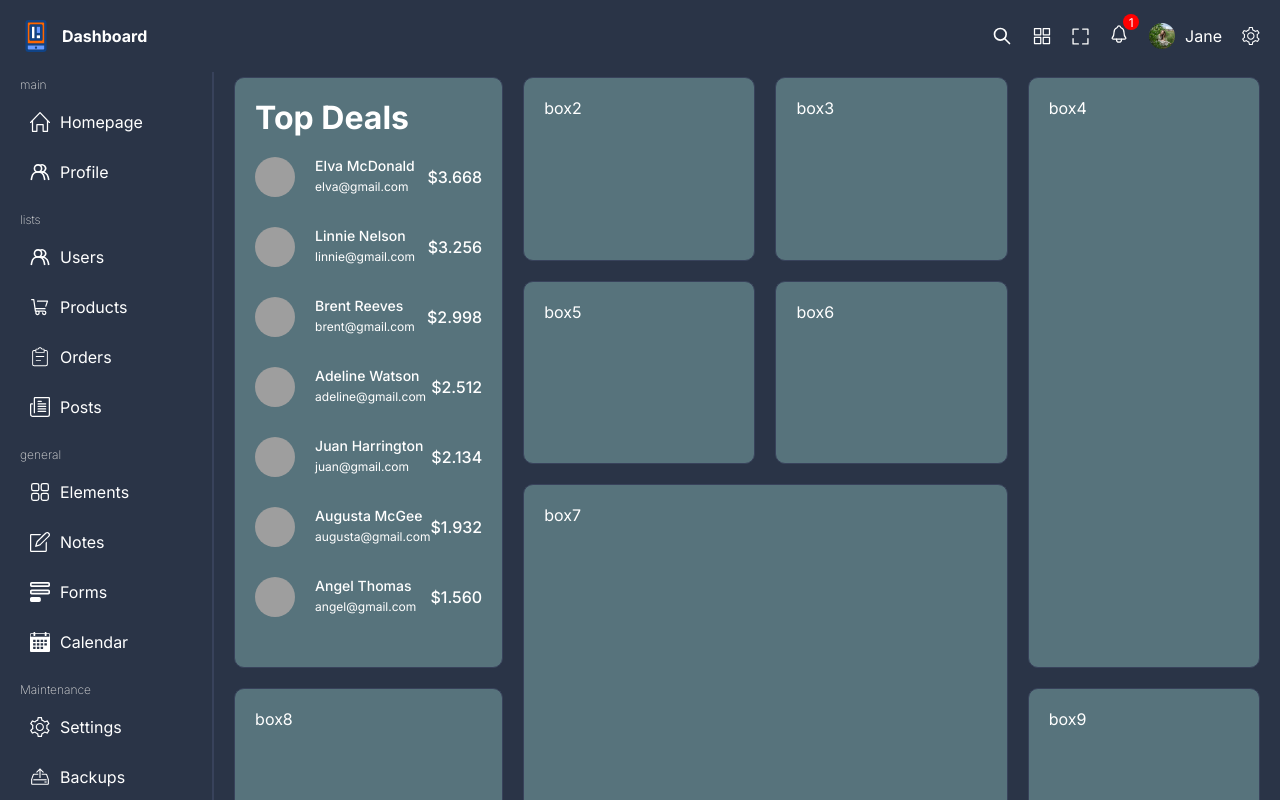
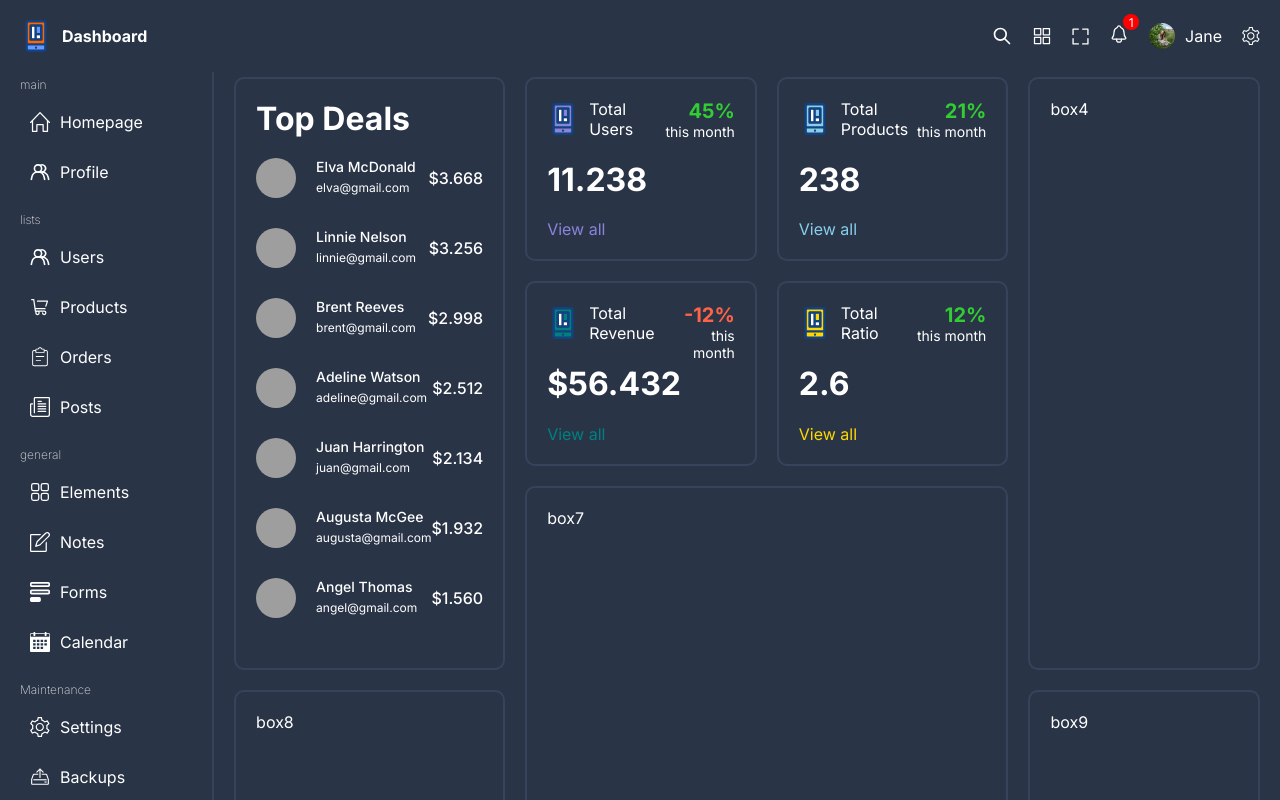
Before and after one commit to Andreeevna/Admin_Dashboard, a React (Vite) app: page / in a window 1280 px wide. Shown: the top 800 px of the page. Built offline with nearby package versions, Linux system fonts and the light colour scheme; grey boxes are pictures that could not be loaded.

Commit message:
the chartBox component is implemented

```diff
--- a/package.json
+++ b/package.json
@@ -13,6 +13,7 @@
     "react": "^18.2.0",
     "react-dom": "^18.2.0",
     "react-router-dom": "^6.22.3",
+    "recharts": "^2.12.3",
     "sass": "^1.72.0"
   },
   "devDependencies": {
--- /dev/null
+++ b/src/components/chartBox/ChartBox.tsx
@@ -0,0 +1,61 @@
+import { Link } from 'react-router-dom'
+import { Line, LineChart, ResponsiveContainer, Tooltip } from 'recharts'
+import './chartBox.scss'
+
+type Props = {
+	color: string
+	icon: string
+	title: string
+	dataKey: string
+	number: number | string
+	percentage: number
+	chartData: object[]
+}
+
+const ChartBox = (props: Props) => {
+	return (
+		<div className='chartBox'>
+			<div className='boxInfo'>
+				<div className='title'>
+					<img src={props.icon} alt='' />
+					<span>{props.title}</span>
+				</div>
+				<h1>{props.number}</h1>
+				<Link to='/' style={{ color: props.color }}>
+					View all
+				</Link>
+			</div>
+			<div className='chartInfo'>
+				<div className='chart'>
+					<ResponsiveContainer width='99%' height='100%'>
+						<LineChart data={props.chartData}>
+							<Tooltip
+								contentStyle={{ background: 'transparent', border: 'none' }}
+								labelStyle={{ display: 'none' }}
+								position={{ x: 10, y: 70 }}
+							/>
+							<Line
+								type='monotone'
+								dataKey={props.dataKey}
+								stroke={props.color}
+								strokeWidth={2}
+								dot={false}
+							/>
+						</LineChart>
+					</ResponsiveContainer>
+				</div>
+				<div className='texts'>
+					<span
+						className='percentage'
+						style={{ color: props.percentage < 0 ? 'tomato' : 'limegreen' }}
+					>
+						{props.percentage}%
+					</span>
+					<span className='duration'>this month</span>
+				</div>
+			</div>
+		</div>
+	)
+}
+
+export default ChartBox
--- /dev/null
+++ b/src/components/chartBox/chartBox.css
@@ -0,0 +1 @@
+.chartBox{display:flex;height:100%}.chartBox .boxInfo{flex:3;display:flex;flex-direction:column;justify-content:space-between}.chartBox .boxInfo .title{display:flex;align-items:center;gap:10px}.chartBox .charIfo{flex:2;flex-direction:column;justify-content:space-between}.chartBox .charIfo .chart{width:100%;height:100px}.chartBox .texts{display:flex;flex-direction:column;text-align:right}.chartBox .texts .percentage{font-weight:bold;font-size:20px}.chartBox .texts .duration{font-size:14px}
--- /dev/null
+++ b/src/components/chartBox/chartBox.scss
@@ -0,0 +1,43 @@
+.chartBox {
+	display: flex;
+	height: 100%;
+
+	.boxInfo {
+		flex: 3;
+		display: flex;
+		flex-direction: column;
+		justify-content: space-between;
+
+		.title {
+			display: flex;
+			align-items: center;
+			gap: 10px;
+		}
+	}
+
+	.charIfo {
+		flex: 2;
+		flex-direction: column;
+		justify-content: space-between;
+
+		.chart {
+			width: 100%;
+			height: 100px;
+		}
+	}
+
+	.texts {
+		display: flex;
+		flex-direction: column;
+		text-align: right;
+
+		.percentage {
+			font-weight: bold;
+			font-size: 20px;
+		}
+
+		.duration {
+			font-size: 14px;
+		}
+	}
+}
--- a/src/data.ts
+++ b/src/data.ts
@@ -166,3 +166,73 @@ export const topDealUsers = [
 		amount: '1.560',
 	},
 ]
+
+export const chartBoxUser = {
+	color: '#8884d8',
+	icon: '/userIcon.svg',
+	title: 'Total Users',
+	number: '11.238',
+	dataKey: 'users',
+	percentage: 45,
+	chartData: [
+		{ name: 'Sun', users: 400 },
+		{ name: 'Mon', users: 600 },
+		{ name: 'Tue', users: 500 },
+		{ name: 'Wed', users: 700 },
+		{ name: 'Thu', users: 400 },
+		{ name: 'Fri', users: 500 },
+		{ name: 'Sat', users: 450 },
+	],
+}
+
+export const chartBoxProduct = {
+	color: 'skyblue',
+	icon: '/productIcon.svg',
+	title: 'Total Products',
+	number: '238',
+	dataKey: 'products',
+	percentage: 21,
+	chartData: [
+		{ name: 'Sun', products: 400 },
+		{ name: 'Mon', products: 600 },
+		{ name: 'Tue', products: 500 },
+		{ name: 'Wed', products: 700 },
+		{ name: 'Thu', products: 400 },
+		{ name: 'Fri', products: 500 },
+		{ name: 'Sat', products: 450 },
+	],
+}
+export const chartBoxRevenue = {
+	color: 'teal',
+	icon: '/revenueIcon.svg',
+	title: 'Total Revenue',
+	number: '$56.432',
+	dataKey: 'revenue',
+	percentage: -12,
+	chartData: [
+		{ name: 'Sun', revenue: 400 },
+		{ name: 'Mon', revenue: 600 },
+		{ name: 'Tue', revenue: 500 },
+		{ name: 'Wed', revenue: 700 },
+		{ name: 'Thu', revenue: 400 },
+		{ name: 'Fri', revenue: 500 },
+		{ name: 'Sat', revenue: 450 },
+	],
+}
+export const chartBoxConversion = {
+	color: 'gold',
+	icon: '/conversionIcon.svg',
+	title: 'Total Ratio',
+	number: '2.6',
+	dataKey: 'ratio',
+	percentage: 12,
+	chartData: [
+		{ name: 'Sun', ratio: 400 },
+		{ name: 'Mon', ratio: 600 },
+		{ name: 'Tue', ratio: 500 },
+		{ name: 'Wed', ratio: 700 },
+		{ name: 'Thu', ratio: 400 },
+		{ name: 'Fri', ratio: 500 },
+		{ name: 'Sat', ratio: 450 },
+	],
+}
--- a/src/pages/home/Home.tsx
+++ b/src/pages/home/Home.tsx
@@ -1,4 +1,11 @@
+import ChartBox from '../../components/chartBox/ChartBox'
 import TopBox from '../../components/topBox/TopBox'
+import {
+	chartBoxConversion,
+	chartBoxProduct,
+	chartBoxRevenue,
+	chartBoxUser,
+} from '../../data'
 import './home.scss'
 
 const Home = () => {
@@ -7,11 +14,19 @@ const Home = () => {
 			<div className='box box1'>
 				<TopBox />
 			</div>
-			<div className='box box2'>box2</div>
-			<div className='box box3'>box3</div>
+			<div className='box box2'>
+				<ChartBox {...chartBoxUser} />
+			</div>
+			<div className='box box3'>
+				<ChartBox {...chartBoxProduct} />
+			</div>
 			<div className='box box4'>box4</div>
-			<div className='box box5'>box5</div>
-			<div className='box box6'>box6</div>
+			<div className='box box5'>
+				<ChartBox {...chartBoxRevenue} />
+			</div>
+			<div className='box box6'>
+				<ChartBox {...chartBoxConversion} />
+			</div>
 			<div className='box box7'>box7</div>
 			<div className='box box8'>box8</div>
 			<div className='box box9'>box9</div>
--- a/src/pages/home/home.css
+++ b/src/pages/home/home.css
@@ -1 +1 @@
-.home{display:grid;gap:20px;grid-template-columns:repeat(4, 1fr);grid-auto-rows:minmax(180px, auto)}.home .box{padding:20px;border-radius:10px;border:1px solid #38425b;background-color:#57737c}.home .box1{grid-column:span 1;grid-row:span 3}.home .box4{grid-column:span 1;grid-row:span 3}.home .box7{grid-column:span 2;grid-row:span 2}
+.home{display:grid;gap:20px;grid-template-columns:repeat(4, 1fr);grid-auto-rows:minmax(180px, auto)}.home .box{padding:20px;border-radius:10px;border:2px solid #38425b}.home .box1{grid-column:span 1;grid-row:span 3}.home .box4{grid-column:span 1;grid-row:span 3}.home .box7{grid-column:span 2;grid-row:span 2}
--- a/src/pages/home/home.scss
+++ b/src/pages/home/home.scss
@@ -9,8 +9,7 @@
 	.box {
 		padding: 20px;
 		border-radius: 10px;
-		border: 1px solid $soft-bg;
-		background-color: rgb(87, 115, 124);
+		border: 2px solid $soft-bg;
 	}
 
 	.box1 {
```
Also changed, not shown: 1 other file (tests, documents, lock files or other folders).
